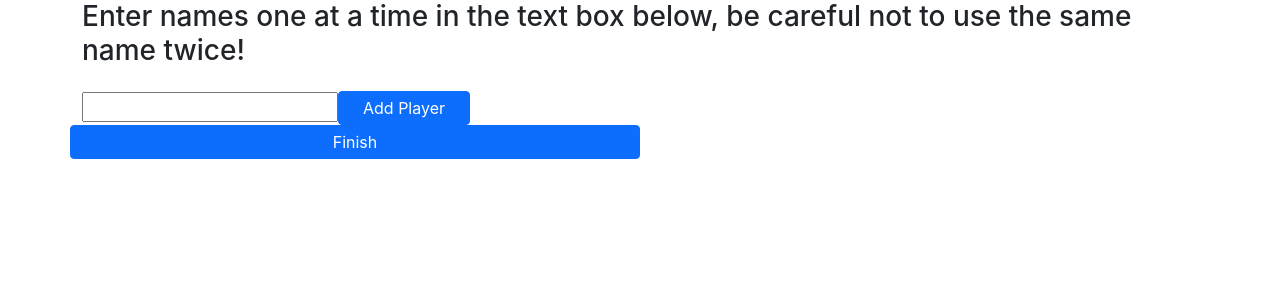
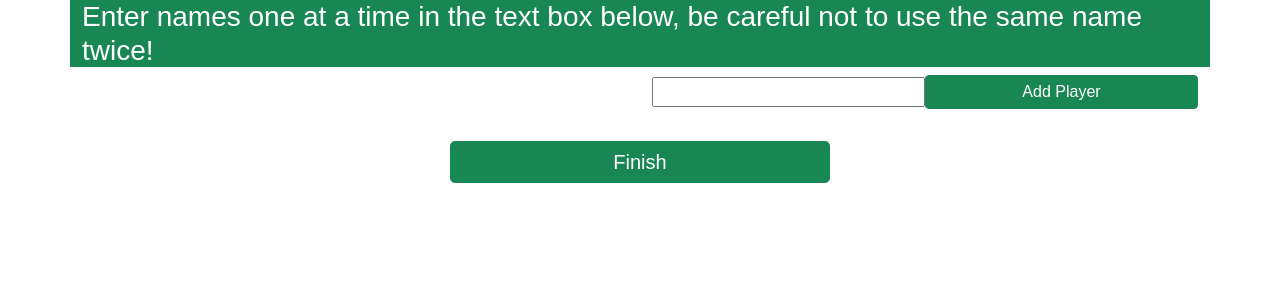
Before and after one commit to isaackelly0/life-counter, a React (Create React App) app: page / in a window 1280 px wide. Shown: the top 300 px of the page. Built offline with nearby package versions, Linux system fonts and the light colour scheme.

Commit message:
stylizing the site up a bit

```diff
--- a/src/App.css
+++ b/src/App.css
@@ -36,3 +36,7 @@
     transform: rotate(360deg);
   }
 }
+@import url('https://fonts.googleapis.com/css2?family=Raleway:wght@200&display=swap');
+*{
+  font-family: 'Raleway', sans-serif;
+}
--- /dev/null
+++ b/src/components/Prompt.css
@@ -0,0 +1,14 @@
+form{
+    display: flex;
+    align-items: center;
+    margin-bottom: 2em;
+    width: 100%;
+}
+.addPlayer{
+    width: 50%;
+}
+h3{
+    background-color: #198754;
+    color: #fff;
+    width: 100%;
+}
--- a/src/components/Prompt.js
+++ b/src/components/Prompt.js
@@ -1,5 +1,6 @@
 import {useState} from "react";
 import uniqid from "uniqid";
+import './Prompt.css';
 
 const Prompt = (props) => {
     const [text, setText] = useState(" ")
@@ -11,14 +12,14 @@ const Prompt = (props) => {
     return(
         <div className="row">
             <h3>Enter names one at a time in the text box below, be careful not to use the same name twice!</h3>
-            <ul>
+            <ul className="col-md-6">
                 {props.list.map(player=>{return(<li key={uniqid()}>{player}</li>)})}
             </ul>
-            <form autoComplete="off" onSubmit={handleSubmit}>
-                <input type="text" onChange={e=>setText(e.target.value)} value={text}></input>
-                <button className="btn btn-primary"type="submit">Add Player</button>
+            <form className="col-md-6 col-sm-12" autoComplete="off" onSubmit={handleSubmit}>
+                <input className="addPlayer"type="text" onChange={e=>setText(e.target.value)} value={text}></input>
+                <button className="btn btn-success addPlayer"type="submit">Add Player</button>
             </form>
-            <button className="btn btn-primary col-6" onClick={()=>{props.finish(false)}}>Finish</button>
+            <button className="btn offset-md-4 btn-success btn-lg col-md-4" onClick={()=>{props.finish(false)}}>Finish</button>
         </div>
     )
 }
```
